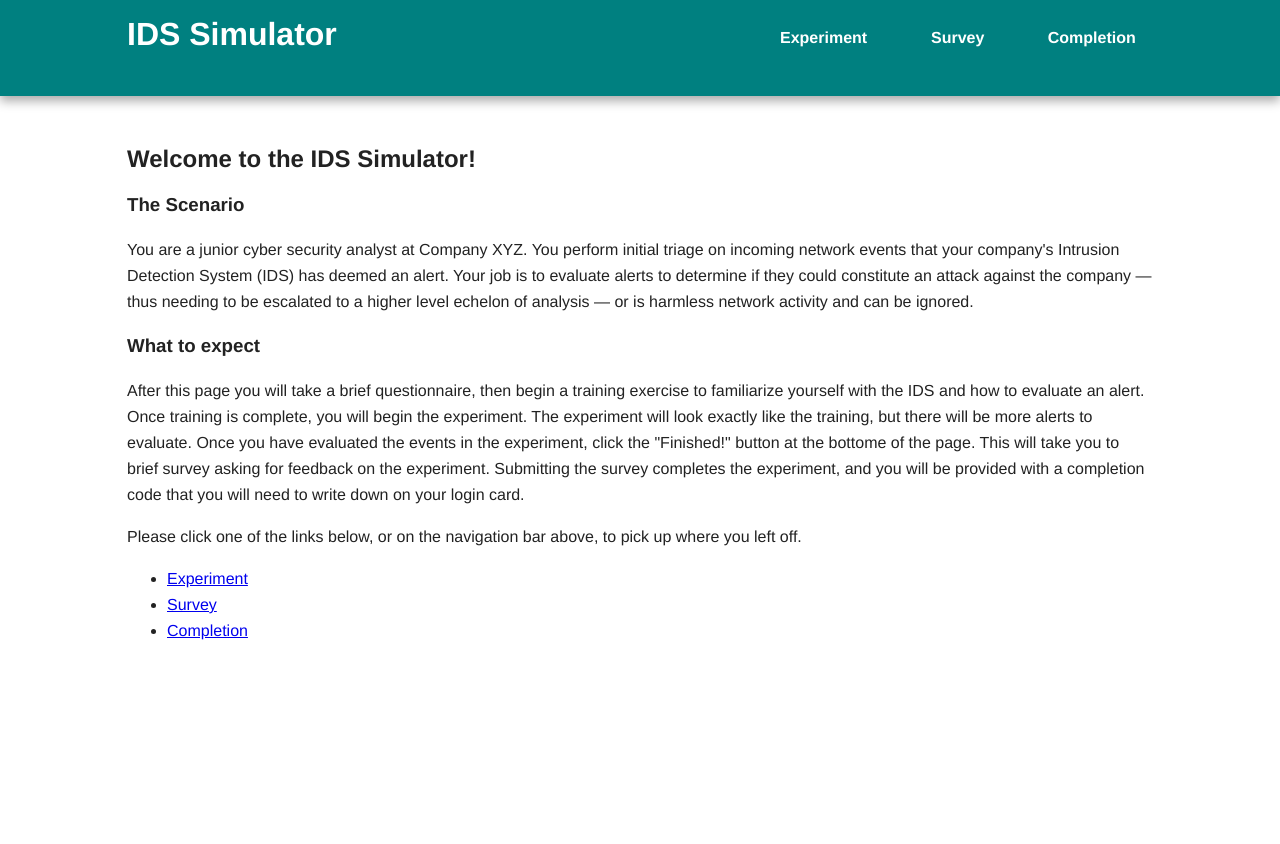
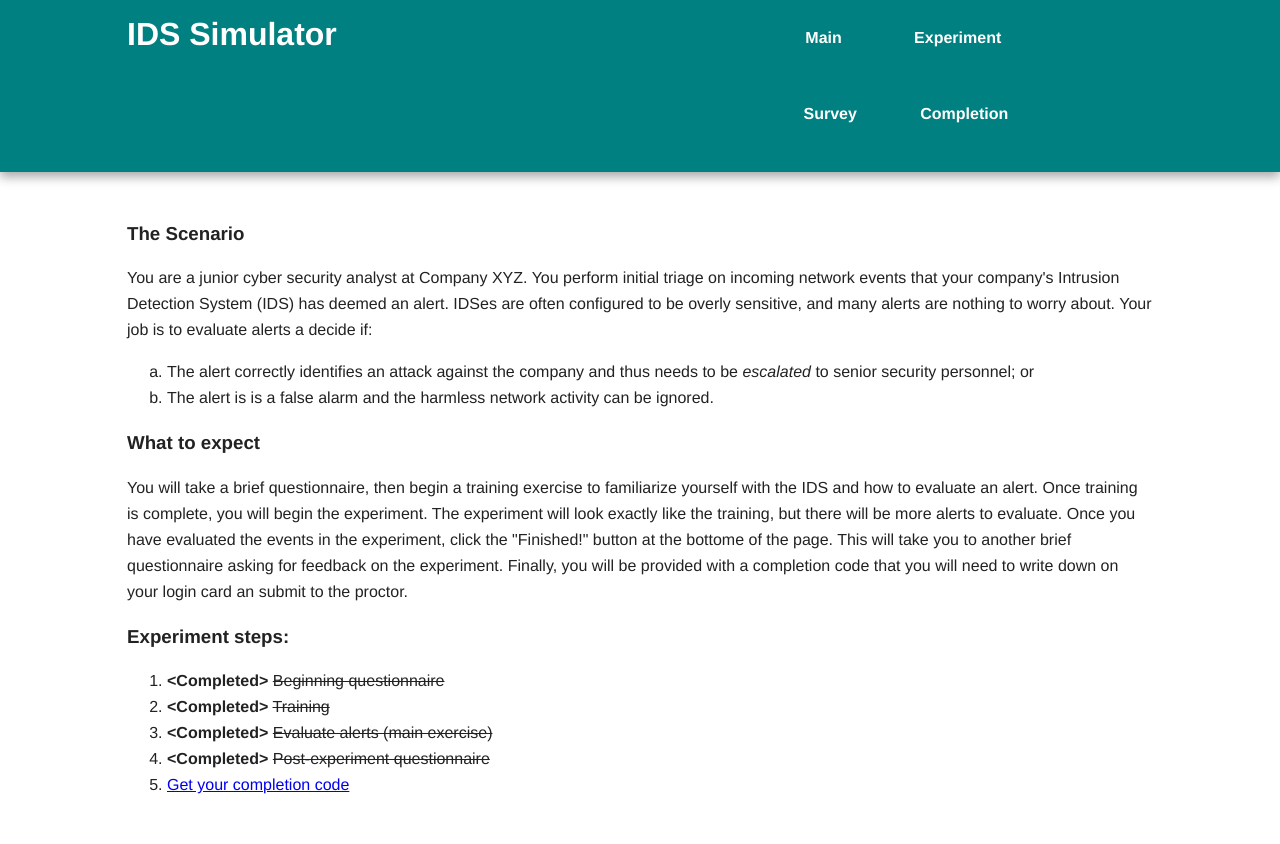
Before and after one commit to uncw-hfcs/ids-simulator, a Flask app: page /intro in a window 1280 px wide. Before the commit the page ends 640 px from the top, so only its background shows below. Run offline with Flask 2, Linux system fonts and the light colour scheme; a user stored in the database is signed in.

Commit message:
Refactored intro page. ADded it to nav bar. Made it so that an already logged in user is take to intro page instead of login

```diff
--- a/crywolf/crywolf.py
+++ b/crywolf/crywolf.py
@@ -36,6 +36,9 @@ def reference():
 @app.route('/index',methods=['GET', 'POST'])
 @app.route('/',methods=['GET', 'POST'])
 def index():
+    if current_user.is_authenticated:
+        return redirect(url_for('intro'))
+
     error = None
     form = UserForm()
     if form.validate_on_submit():
@@ -49,11 +52,9 @@ def index():
     return render_template('index.html', form=form, error = error)
 #---------------------------------------------------------------------
 #---------------------------Landing Page------------------------------
-@app.route("/intro", methods=["GET", "POST"])
+@app.route("/intro", methods=["GET"])
 @login_required
 def intro():
-    if request.method=="POST":
-        return redirect(url_for('prequestionnaire'))
     return render_template("intro.html")
 #---------------------------------------------------------------------
 #---------------------------Questionnaire-----------------------------
--- a/crywolf/requirements.txt
+++ b/crywolf/requirements.txt
@@ -16,7 +16,6 @@ lazy-object-proxy==1.4.1
 login==0.0.6
 MarkupSafe==1.1.1
 mccabe==0.6.1
-pkg-resources==0.0.0
 pylint==2.3.1
 pytz==2019.1
 six==1.12.0
--- a/crywolf/templates/base.html
+++ b/crywolf/templates/base.html
@@ -22,6 +22,9 @@
                         <!-- {% if current_user.is_authenticated and current_user.questionnaire_complete == False %}
                             <a href={{ url_for('prequestionnaire') }}>Questionnaire</a>
                         {% endif %} -->
+                        {% if current_user.is_authenticated %}
+                            <li><a href={{ url_for('intro') }}> Main</a></li>
+                        {% endif %}
                         {% if current_user.is_authenticated and current_user.questionnaire_complete == True and current_user.experiment_complete == False %}
                             <li><a href={{ url_for('training') }}>Training</a></li>
                         {% endif %}
--- a/crywolf/templates/intro.html
+++ b/crywolf/templates/intro.html
@@ -8,42 +8,66 @@ Introduction
 
     <div>
         <header>
-            <h2>Welcome to the IDS Simulator!</h2>
             <h3>The Scenario</h3>
             <p>You are a junior cyber security analyst at
                     Company XYZ. You perform initial triage on incoming network events that your company's Intrusion Detection System
-                    (IDS) has deemed an alert. Your job is to evaluate alerts to determine if they could constitute an attack against the company &#8212;
-                    thus needing to be escalated to a higher level echelon of analysis &#8212; or is harmless network activity and can be ignored.</p>
+                    (IDS) has deemed an alert. IDSes are often configured to be overly sensitive, and many alerts are nothing to worry about.
+                    Your job is to evaluate alerts a decide if:
+                    <ol type="a">
+                        <li>The alert correctly identifies an attack against the company and thus needs to be <em>escalated</em> to senior security personnel; or</li>
+                        <li>The alert is is a false alarm and the harmless network activity can be ignored.</li>
+                    </ol>
+                    </p>
 
             <h3>What to expect</h3>
-            <p>After this page you will take a brief questionnaire, then begin a training exercise to familiarize yourself with the IDS and how to evaluate
+            <p>You will take a brief questionnaire, then begin a training exercise to familiarize yourself with the IDS and how to evaluate
                 an alert. Once training is complete, you will begin the experiment. The experiment will look exactly like the training, but there will be more
                 alerts to evaluate. Once you have evaluated the events in the experiment, click the "Finished!" button at the bottome of the page. This will take
-                you to brief survey asking for feedback on the experiment. Submitting the survey completes the experiment, and you will be provided with a
-                completion code that you will need to write down on your login card.
+                you to another brief questionnaire asking for feedback on the experiment. Finally, you will be provided with a
+                completion code that you will need to write down on your login card an submit to the proctor.
             </p>
         </header>
-        {% if current_user.is_authenticated and current_user.questionnaire_complete == False %}
-            <form action="" method="POST">
-                <input type="submit" value="Take the questionnaire!" />
-            </form>
-        {% else %}
-        <p>Please click one of the links below, or on the navigation bar above, to pick up where you left off.</p>
-        <ul>
-            {% if current_user.is_authenticated and current_user.questionnaire_complete == True and current_user.experiment_complete == False %}
+
+
+        <h3>Experiment steps:</h3>
+        <ol>
+            {% if current_user.questionnaire_complete == False %}
+                <li><a href={{ url_for('prequestionnaire')}}>Beginning questionnaire</a></li>
+            {% else %}
+                <li><strong>&lt;Completed&gt;</strong> <del>Beginning questionnaire</del></li>
+            {% endif %}
+
+            {% if current_user.questionnaire_complete == False %}
+                <li>Training</li>
+            {% elif current_user.experiment_complete == False %}
                 <li><a href={{ url_for('training') }}>Training</a></li>
+            {% else %}
+                <li><strong>&lt;Completed&gt;</strong> <del>Training</del></li>
             {% endif %}
-            {% if current_user.is_authenticated and current_user.training_complete == True %}
-                <li><a href={{ url_for('experiment') }}>Experiment</a></li>
+
+            {% if current_user.training_complete == False %}
+                <li>Evaluate alerts (main exercise)</li>
+            {% elif current_user.experiment_complete == False %}
+                <li><a href={{ url_for('experiment') }}>Evaluate alerts (main exercise)</a></li>
+            {% else %}
+                <li><strong>&lt;Completed&gt;</strong> <del>Evaluate alerts (main exercise)</del></li>
             {% endif %}
-            {% if current_user.is_authenticated and current_user.experiment_complete == True %}
-                <li><a href={{ url_for('postsurvey') }}>Survey</a></li>
+
+
+            {% if current_user.experiment_complete == False %}
+                <li>Post-experiment questionnaire</li>
+            {% elif current_user.survey_complete == False %}
+                <li><a href={{ url_for('postsurvey') }}>Post-experiment questionnaire</a></li>
+            {% else %}
+                <li><strong>&lt;Completed&gt;</strong> <del>Post-experiment questionnaire</del></li>
             {% endif %}
-            {% if current_user.is_authenticated and current_user.survey_complete == True %}
-                <li><a href={{ url_for('completion') }}>Completion</a></li>
+
+            {% if current_user.survey_complete == False %}
+                <li>Get your completion code</li>
+            {% else %}
+                <li><a href={{ url_for('completion') }}>Get your completion code</a></li>
             {% endif %}
-        </ul>
-        {% endif %}
+        </ol>
     </div>
 
 {% endblock %}
```
Also changed, not shown: crywolf/crywolf.db.
